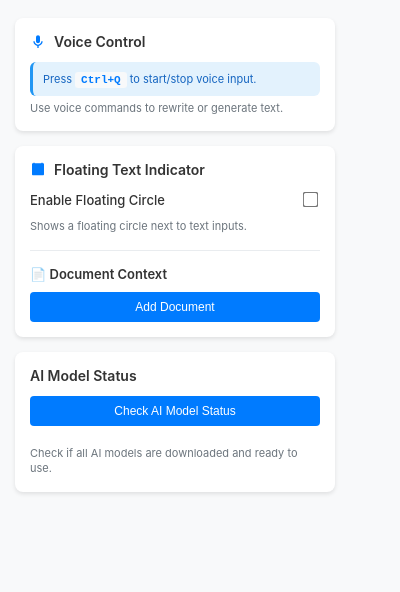
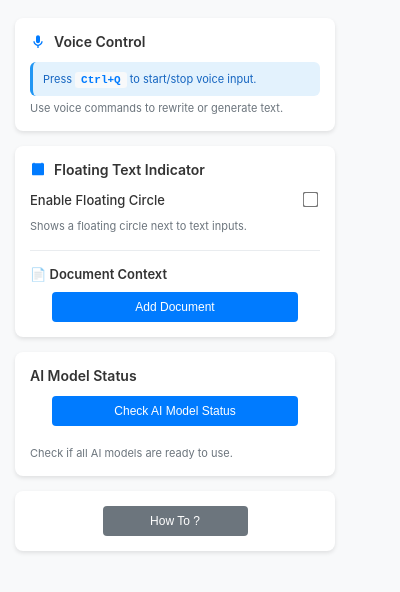
Before and after one commit to MustafaMunir123/Gemini-NanoBot, a browser extension: page unified/popup.html in a window 400 px wide. Shown: the part 64-656 px from the top of the page. Drawn offline with Linux system fonts and the light colour scheme.

Commit message:
chore: refactor popup

```diff
--- a/unified/popup.html
+++ b/unified/popup.html
@@ -132,7 +132,7 @@
         }
 
         button {
-            width: 100%;
+            width: 85%;
             padding: 8px 12px;
             background: #007bff;
             color: white;
@@ -142,6 +142,8 @@
             font-size: 12px;
             font-weight: 500;
             transition: background-color 0.2s;
+            margin: 0 auto;
+            display: block;
         }
 
         button:hover {
@@ -227,6 +229,21 @@
         .status-indicator.error {
             color: #f44336;
         }
+
+        #how-to-button {
+            background: #6c757d;
+            color: white;
+            border: none;
+            border-radius: 4px;
+            cursor: pointer;
+            font-size: 12px;
+            font-weight: 500;
+            transition: background-color 0.2s;
+        }
+
+        #how-to-button:hover {
+            background: #5a6268;
+        }
     </style>
 </head>
 
@@ -284,7 +301,7 @@
         </h3>
 
         <div class="control-group">
-            <button id="check-status" style="width: 100%; margin-bottom: 10px;">Check AI Model Status</button>
+            <button id="check-status" style="margin-bottom: 10px;">Check AI Model Status</button>
         </div>
 
         <div id="model-status" style="display: none;">
@@ -309,8 +326,13 @@
         <div id="ai-model-status-message" class="status" style="display: none;"></div>
 
         <div class="feature-description">
-            Check if all AI models are downloaded and ready to use.
+            Check if all AI models are ready to use.
         </div>
+    </div>
+
+    <!-- How To Button -->
+    <div class="section" style="margin-top: 15px;">
+        <button id="how-to-button" style="width: 50%; margin: 0 auto; display: block;">How To ?</button>
     </div>
 
     <script src="popup.js"></script>
--- a/unified/popup.js
+++ b/unified/popup.js
@@ -10,6 +10,7 @@ const statusDiv = document.getElementById("status");
 const checkStatusButton = document.getElementById("check-status");
 const modelStatusDiv = document.getElementById("model-status");
 const aiModelStatusMessage = document.getElementById("ai-model-status-message");
+const howToButton = document.getElementById("how-to-button");
 
 // ============================================================================
 // INITIALIZATION
@@ -29,21 +30,17 @@ chrome.storage.local.get(["floatingIndicatorEnabled"], (result) => {
 floatingToggle.addEventListener("change", () => {
     const enabled = floatingToggle.checked;
 
-    // Save state to chrome.storage.local
     chrome.storage.local.set({ floatingIndicatorEnabled: enabled });
 
-    // Update floating indicator in the current tab
     chrome.tabs.query({ active: true, currentWindow: true }, ([tab]) => {
         if (!tab || !tab.id) return;
 
-        // Send message to content script to toggle floating indicator
         chrome.tabs.sendMessage(tab.id, {
             action: 'toggleFloatingIndicator',
             enabled: enabled
         }, (response) => {
             if (chrome.runtime.lastError) {
                 console.log('Floating indicator toggle message failed:', chrome.runtime.lastError);
-                // Fallback: inject content script if needed
                 if (enabled) {
                     chrome.scripting.executeScript({
                         target: { tabId: tab.id },
@@ -82,7 +79,6 @@ async function loadPDFJS() {
             script.onerror = reject;
         });
 
-        // Configure PDF.js worker
         pdfjsLib = window.pdfjsLib;
         pdfjsLib.GlobalWorkerOptions.workerSrc = chrome.runtime.getURL('pdf.worker.min.js');
 
@@ -402,3 +398,28 @@ checkStatusButton.addEventListener('click', async () => {
         checkStatusButton.textContent = 'Check AI Model Status';
     }
 });
+
+// ============================================================================
+// HOW TO BUTTON FUNCTIONALITY
+// ============================================================================
+
+// Handle How To button click
+howToButton.addEventListener('click', () => {
+    try {
+        // Create a download link for the howTo.pdf file
+        const downloadLink = document.createElement('a');
+        downloadLink.href = chrome.runtime.getURL('howTo.pdf');
+        downloadLink.download = 'howTo.pdf';
+        downloadLink.target = '_blank';
+
+        // Trigger the download
+        document.body.appendChild(downloadLink);
+        downloadLink.click();
+        document.body.removeChild(downloadLink);
+
+        console.log('How To PDF download initiated');
+    } catch (error) {
+        console.error('Error downloading How To PDF:', error);
+        showStatus('Error downloading How To guide', 'error');
+    }
+});
```
Also changed, not shown: unified/manifest.json, 1 other file.
